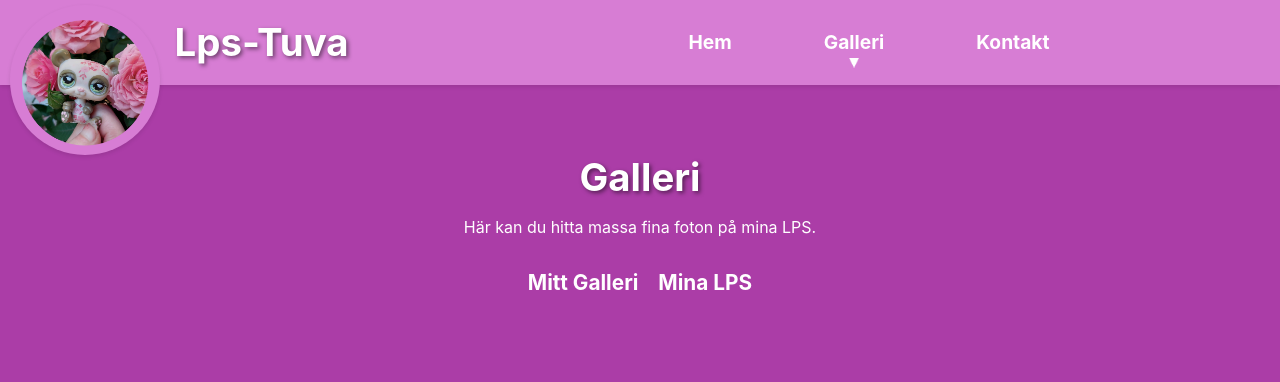
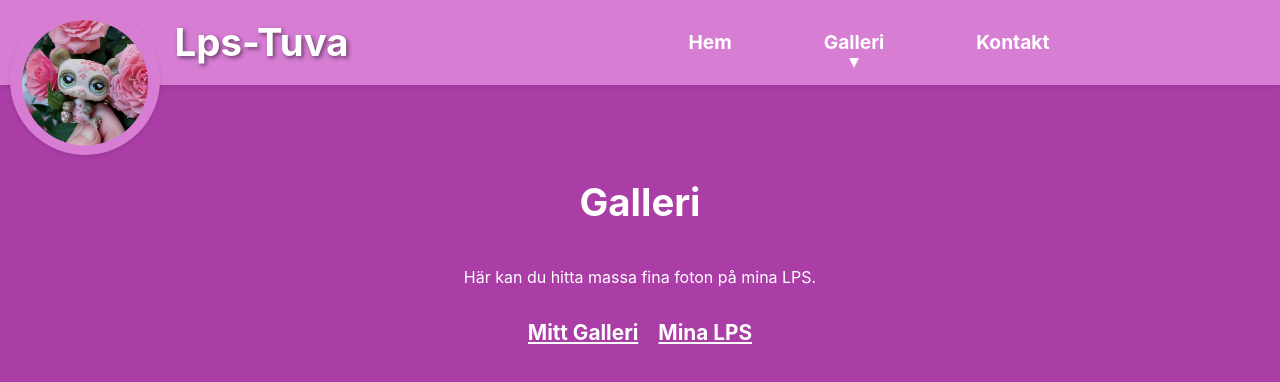
Before and after one commit to Carinalak/LpsTuva, a React (Vite) app: page /#/galleri in a window 1280 px wide. Shown: the top 382 px of the page. Built offline with nearby package versions, Linux system fonts and the light colour scheme.

Commit message:
Update Title and links

```diff
--- a/src/components/styled/Title.tsx
+++ b/src/components/styled/Title.tsx
@@ -10,13 +10,13 @@ export const H1White = styled.h1 `
     text-align: center;
 `;
 
-export const H1Purple = styled(H1White) `
+export const H1PurpleSecond = styled(H1White) `           // Titel på varje sida - lila
   color: ${SKUGGLILA};
   line-height: 1.6;
   text-shadow: none;
 `;
 
-export const H1WhiteSecond = styled(H1White) `
+export const H1WhiteSecond = styled(H1White) `      // Titel på varje sida - vit
   color: ${KRITVIT};
   line-height: 1.6;
     text-shadow: none;
--- a/src/pages/Galleri.tsx
+++ b/src/pages/Galleri.tsx
@@ -1,4 +1,5 @@
-import { H1White, H4White } from "../components/styled/Title"
+import { Link } from "react-router-dom"
+import { H1WhiteSecond, H4White } from "../components/styled/Title"
 import { CenteredColTransWrapper, WhiteFont, WrapperTransparent } from "../components/styled/Wrappers"
 
 
@@ -7,11 +8,13 @@ export const Galleri = () => {
 
   return ( <>
   <WrapperTransparent>
-    <H1White>Galleri</H1White>
+    <H1WhiteSecond>Galleri</H1WhiteSecond>
     <WhiteFont>Här kan du hitta massa fina foton på mina LPS.</WhiteFont>
     <CenteredColTransWrapper>
-      <H4White>Mitt Galleri</H4White>
-      <H4White>Mina LPS</H4White>
+    <Link to="/galleribilder">
+      <H4White style={{ cursor: 'pointer', textDecoration: 'underline' }}>Mitt Galleri</H4White>
+      </Link>
+      <Link to="/minalps"><H4White style={{ cursor: 'pointer', textDecoration: 'underline' }}>Mina LPS</H4White></Link>
     </CenteredColTransWrapper>
   </WrapperTransparent>
 
--- a/src/pages/GalleriBilder.tsx
+++ b/src/pages/GalleriBilder.tsx
@@ -1,6 +1,6 @@
 import BirdDarkPurple from '../assets/images/galleri/BirdDarkPurple.jpg';
 import { GalleryImage } from '../components/styled/Image';
-import { H2White } from '../components/styled/Title';
+import { H1PurpleSecond } from '../components/styled/Title';
 import { WrapperWhite, TextWrapper } from '../components/styled/Wrappers';
 
 export const GalleriBilder = () => {
@@ -9,7 +9,7 @@ export const GalleriBilder = () => {
 
 
   <WrapperWhite>
-    <H2White>Mitt Galleri</H2White>
+    <H1PurpleSecond>Mitt Galleri</H1PurpleSecond>
     <GalleryImage src={BirdDarkPurple} className="gallery-img" alt="Purple Bird" loading="lazy"/>
     <TextWrapper>
 
--- a/src/pages/Home.tsx
+++ b/src/pages/Home.tsx
@@ -1,5 +1,5 @@
 import { GalleryImage } from "../components/styled/Image"
-import { H1Purple } from "../components/styled/Title"
+import { H1PurpleSecond } from "../components/styled/Title"
 import { TextWrapper, WrapperWhite } from "../components/styled/Wrappers"
 import BirdDarkPurple from '../assets/images/galleri/BirdDarkPurple.jpg';
 
@@ -9,7 +9,7 @@ export const Home = () => {
 
 
   <WrapperWhite>
-    <H1Purple>LpsTuvas Sida</H1Purple>
+    <H1PurpleSecond>LpsTuvas Sida</H1PurpleSecond>
     <GalleryImage src={BirdDarkPurple} className="gallery-img" alt="Purple Bird" loading="lazy"/>
     <TextWrapper>
 
```
